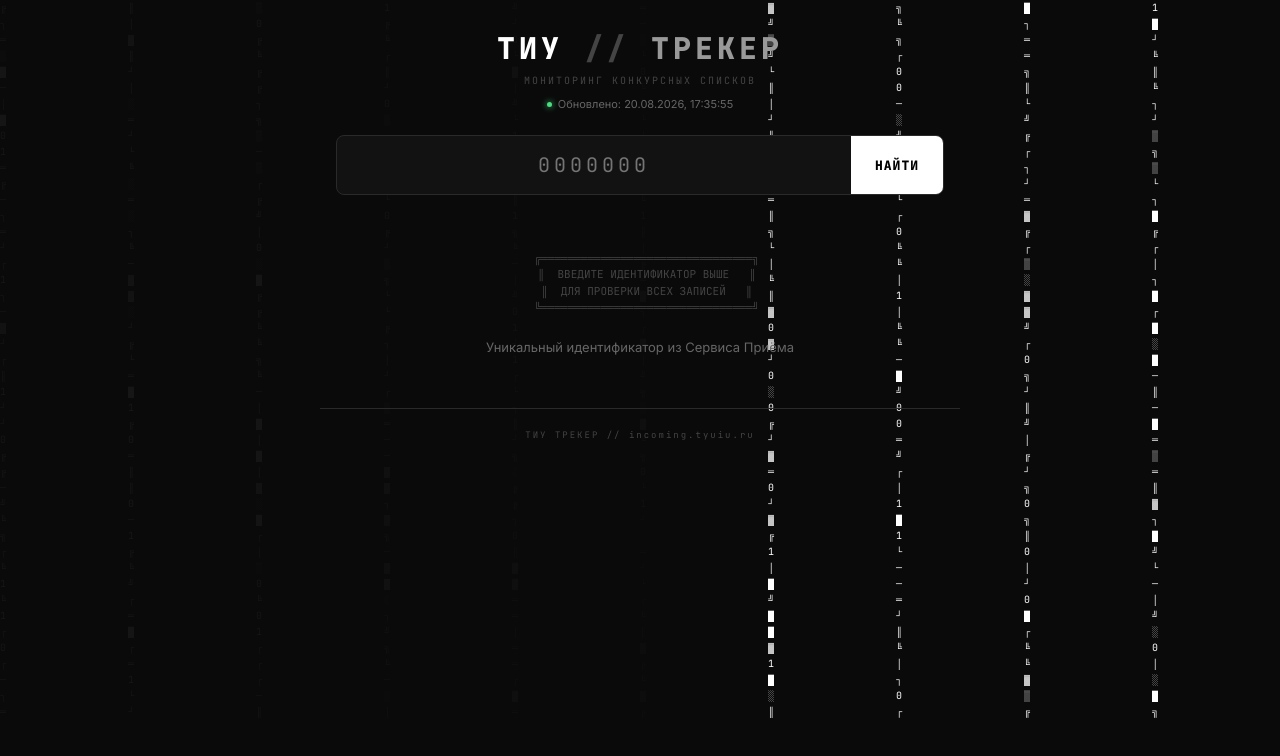
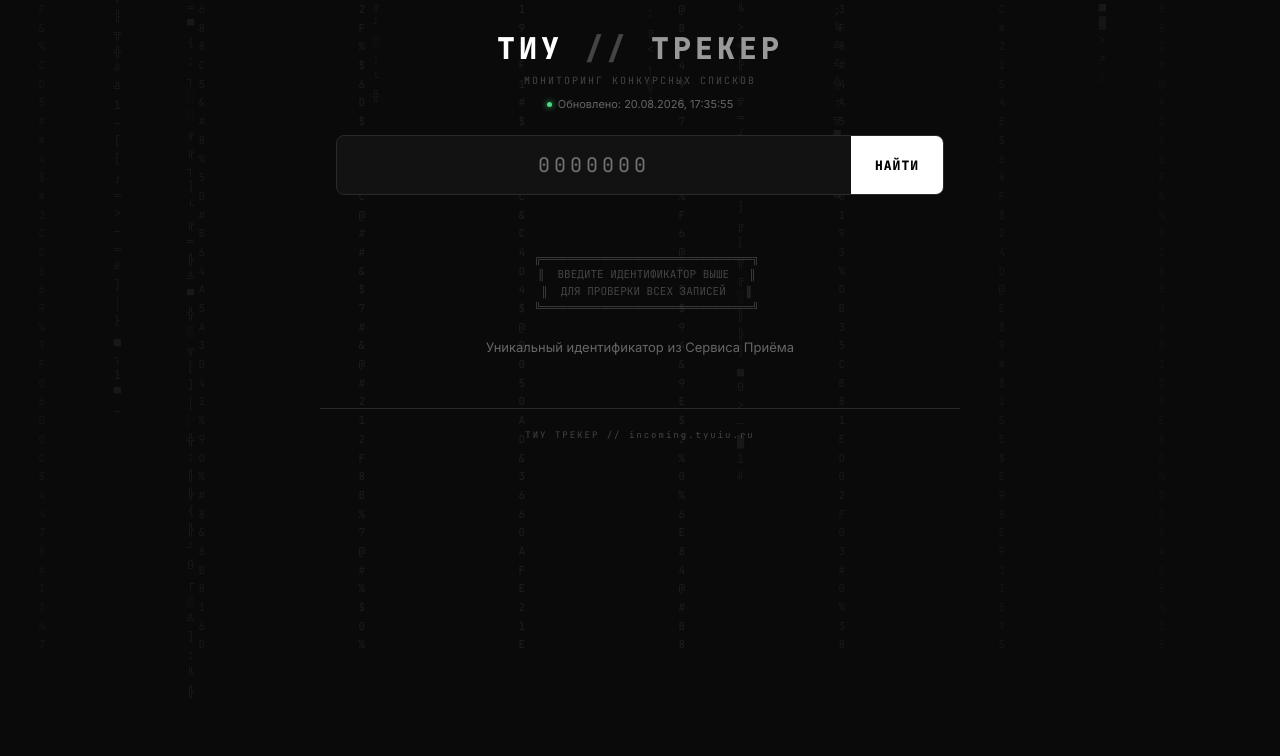
Before and after one commit to sseconddeath/tiu-tracker, a Next.js app: page / in a window 1280 px wide. Shown: the top 756 px of the page. Built offline with nearby package versions, Linux system fonts and the light colour scheme.

Commit message:
Update page.tsx

```diff
--- a/app/page.tsx
+++ b/app/page.tsx
@@ -29,12 +29,24 @@ const mono="'JetBrains Mono','SF Mono','Fira Code',monospace"
 
 function BgAnim(){
   return <div style={{position:'fixed',top:0,left:0,right:0,bottom:0,zIndex:0,overflow:'hidden',pointerEvents:'none'}}>
-    <style>{`@keyframes drift{0%{opacity:0.02}50%{opacity:0.05}100%{opacity:0.02}}
-      .ascii-bg{position:absolute;font-family:${mono};font-size:10px;color:#ffffff;white-space:pre;line-height:1.6;animation:drift 10s ease-in-out infinite}`}</style>
-    {Array.from({length:10}).map((_,i)=>{
-      const chars='01░▒▓█╔╗╚╝═║─│┌┐└┘'.split('')
-      const col=Array.from({length:45}).map(()=>chars[Math.floor(Math.random()*chars.length)]).join('\n')
-      return <div key={i} className="ascii-bg" style={{left:`${(i/10)*100}%`,top:0,animationDelay:`${i*1}s`}}>{col}</div>
+    <style>{`
+      @keyframes matrix{0%{transform:translateY(-100%)}100%{transform:translateY(100vh)}}
+      @keyframes glow{0%{opacity:0.04}50%{opacity:0.08}100%{opacity:0.04}}
+      .mx{position:absolute;top:-100%;font-family:${mono};font-size:12px;color:#fff;white-space:pre;line-height:1.5;animation:matrix linear infinite;opacity:0.06}
+      .mx2{position:absolute;font-family:${mono};font-size:11px;color:#fff;white-space:pre;line-height:1.7;animation:glow 6s ease-in-out infinite;opacity:0.03}
+    `}</style>
+    {Array.from({length:14}).map((_,i)=>{
+      const c='01█▓▒░╔╗╚╝═║─│┌┐└┘╠╣╦╩╬▀▄<>{}[];:'.split('')
+      const col=Array.from({length:50}).map(()=>c[Math.floor(Math.random()*c.length)]).join('\n')
+      const left=(i/14)*100+Math.random()*2
+      const dur=15+Math.random()*25
+      const delay=Math.random()*15
+      return <div key={i} className="mx" style={{left:`${left}%`,animationDuration:`${dur}s`,animationDelay:`-${delay}s`}}>{col}</div>
+    })}
+    {Array.from({length:8}).map((_,i)=>{
+      const c='ABCDEF0123456789#@$%&'.split('')
+      const col=Array.from({length:35}).map(()=>c[Math.floor(Math.random()*c.length)]).join('\n')
+      return <div key={`s${i}`} className="mx2" style={{left:`${(i/8)*100+3}%`,top:0,animationDelay:`${i*0.8}s`}}>{col}</div>
     })}
   </div>
 }
```
